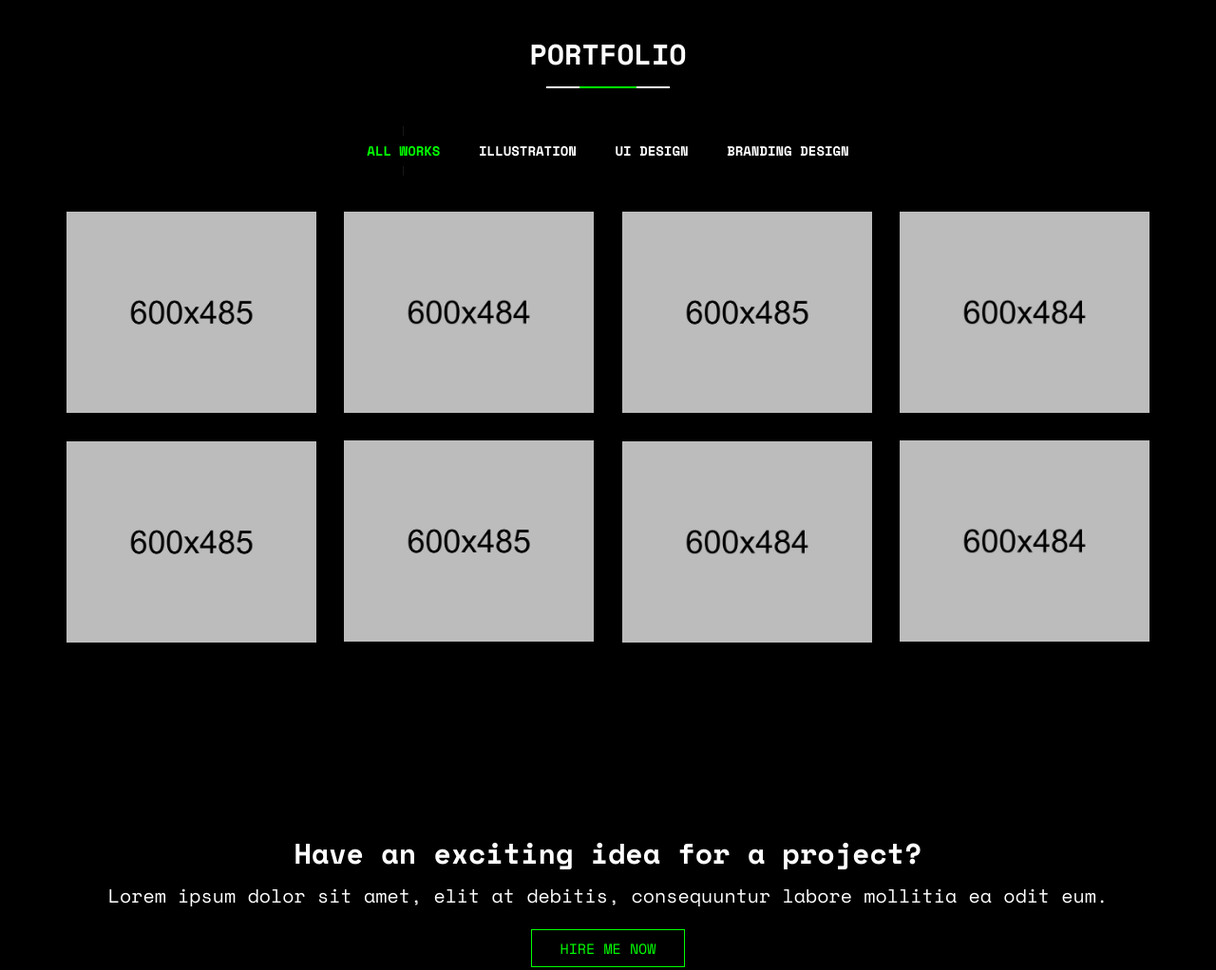
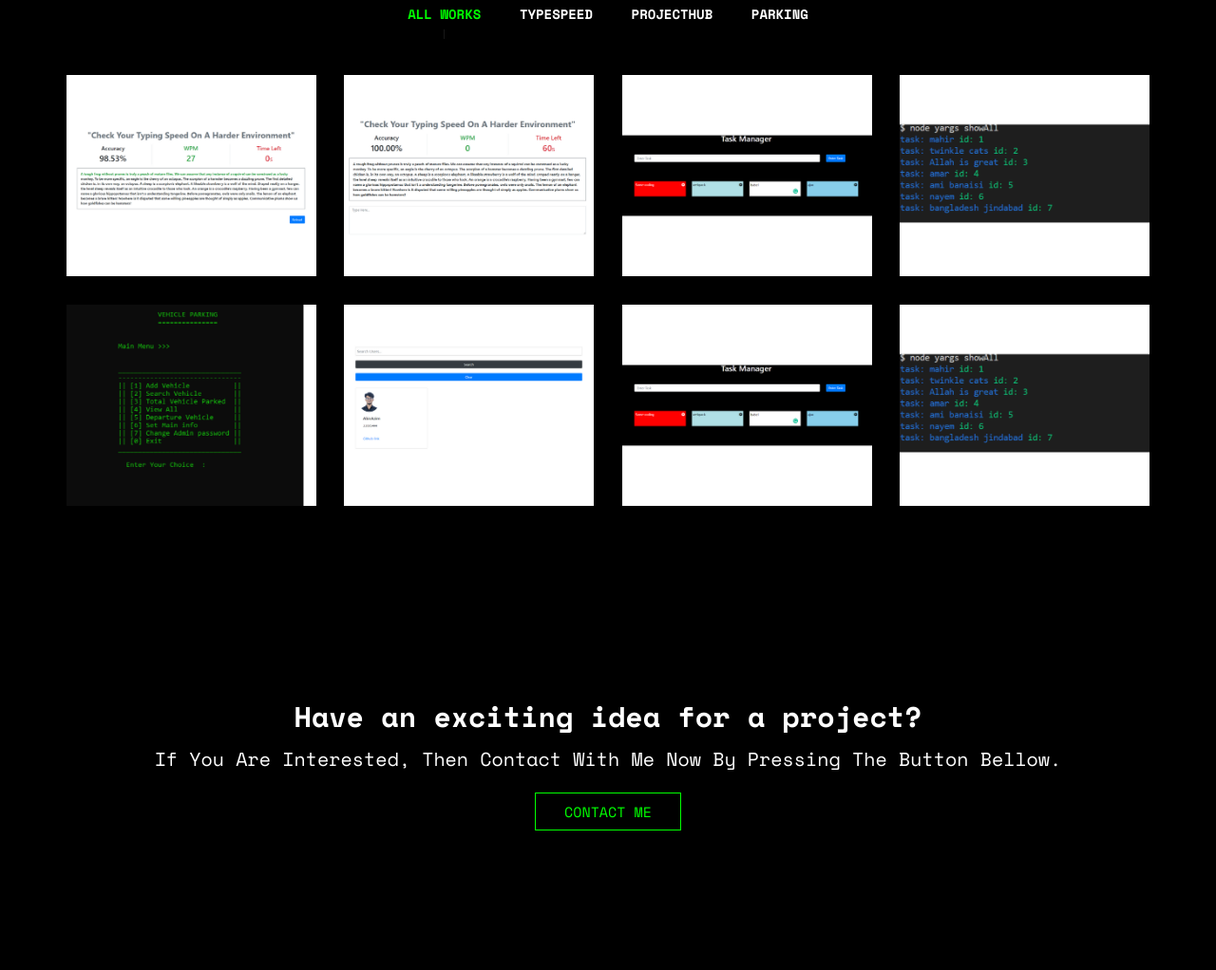
Before and after one commit to AbirAzim/abirazim, a plain HTML site: page html-template/index.html in a window 1280 px wide. Shown: the part 2391-3413 px from the top of the page at 95% size. Drawn offline with nearby package versions, Linux system fonts and the light colour scheme.

Commit message:
second release

```diff
--- a/html-template/index.html
+++ b/html-template/index.html
@@ -236,7 +236,7 @@
                             </div>
 
                             <div class="desc">
-                                <p>Lorem ipsum dolor sit amet, consectetur adipisicing elit excepturi eum, consequatur quas cumque vel.</p>
+                                <!-- <p>Lorem ipsum dolor sit amet, consectetur adipisicing elit excepturi eum, consequatur quas cumque vel.</p> -->
                             </div>
                         </div>
                         <!-- Service Block End -->
@@ -254,7 +254,7 @@
                             </div>
 
                             <div class="desc">
-                                <p>Lorem ipsum dolor sit amet, consectetur adipisicing elit excepturi eum, consequatur quas cumque vel.</p>
+                                <!-- <p>Lorem ipsum dolor sit amet, consectetur adipisicing elit excepturi eum, consequatur quas cumque vel.</p> -->
                             </div>
                         </div>
                         <!-- Service Block End -->
@@ -272,7 +272,7 @@
                             </div>
 
                             <div class="desc">
-                                <p>Lorem ipsum dolor sit amet, consectetur adipisicing elit excepturi eum, consequatur quas cumque vel.</p>
+                                <!-- <p>Lorem ipsum dolor sit amet, consectetur adipisicing elit excepturi eum, consequatur quas cumque vel.</p> -->
                             </div>
                         </div>
                         <!-- Service Block End -->
@@ -290,7 +290,7 @@
                             </div>
 
                             <div class="desc">
-                                <p>Lorem ipsum dolor sit amet, consectetur adipisicing elit excepturi eum, consequatur quas cumque vel.</p>
+                                <!-- <p>Lorem ipsum dolor sit amet, consectetur adipisicing elit excepturi eum, consequatur quas cumque vel.</p> -->
                             </div>
                         </div>
                         <!-- Service Block End -->
@@ -313,9 +313,9 @@
                 <div class="portfolio--filter-menu pb--50">
                     <ul class="nav">
                         <li data-target="*" class="active text-white">All Works</li>
-                        <li data-target="illustration" class="text-white">Illustration</li>
-                        <li data-target="ui-design" class="text-white">UI Design</li>
-                        <li data-target="branding" class="text-white">Branding Design</li>
+                        <li data-target="illustration" class="text-white">Typespeed</li>
+                        <li data-target="ui-design" class="text-white">ProjectHub</li>
+                        <li data-target="branding" class="text-white">Parking</li>
                     </ul>
                 </div>
                 <!-- Portfolio Filter Menu End -->
@@ -325,14 +325,14 @@
                     <div class="col-md-3 col-xs-6 col-xxs-12 pb--30" data-cat="illustration ui-design">
                         <!-- Portfolio Item Start -->
                         <div class="portfolio--item">
-                            <img src="img/portfolio-img/01.jpg" alt="">
+                            <img src="img/portfolio-img/Untitled design (1).png" alt="">
 
-                            <a href="img/portfolio-img/01.jpg" class="caption">
+                            <a href="img/portfolio-img/Untitled design (1).png" class="caption">
                                 <div class="vc--parent">
                                     <div class="vc--child">
-                                        <h3 class="h6">Cover Design</h3>
+                                        <h3 class="h6">Typespeed</h3>
 
-                                        <p>Lorem ipsum dolor sit amet.</p>
+                                        <p>A project on React.</p>
                                     </div>
                                 </div>
                             </a>
@@ -343,14 +343,14 @@
                     <div class="col-md-3 col-xs-6 col-xxs-12 pb--30" data-cat="ui-design illustration">
                         <!-- Portfolio Item Start -->
                         <div class="portfolio--item">
-                            <img src="img/portfolio-img/02.jpg" alt="">
+                            <img src="img/portfolio-img/Untitled design (2).png" alt="">
 
-                            <a href="img/portfolio-img/02.jpg" class="caption">
+                            <a href="img/portfolio-img/Untitled design (2).png" class="caption">
                                 <div class="vc--parent">
                                     <div class="vc--child">
-                                        <h3 class="h6">Business Card Design</h3>
+                                        <h3 class="h6">Checking Accuracy</h3>
 
-                                        <p>Lorem ipsum dolor sit amet.</p>
+                                        <p>Functional Programing With js</p>
                                     </div>
                                 </div>
                             </a>
@@ -361,14 +361,14 @@
                     <div class="col-md-3 col-xs-6 col-xxs-12 pb--30" data-cat="illustration branding">
                         <!-- Portfolio Item Start -->
                         <div class="portfolio--item">
-                            <img src="img/portfolio-img/03.jpg" alt="">
+                            <img src="img/portfolio-img/Untitled design (3).png" alt="">
 
-                            <a href="img/portfolio-img/03.jpg" class="caption">
+                            <a href="img/portfolio-img/Untitled design (3).png" class="caption">
                                 <div class="vc--parent">
                                     <div class="vc--child">
-                                        <h3 class="h6">Candleholders Design</h3>
+                                        <h3 class="h6">A Task Manager</h3>
 
-                                        <p>Lorem ipsum dolor sit amet.</p>
+                                        <p>AJAX Project & CRUD.</p>
                                     </div>
                                 </div>
                             </a>
@@ -379,14 +379,14 @@
                     <div class="col-md-3 col-xs-6 col-xxs-12 pb--30" data-cat="branding illustration">
                         <!-- Portfolio Item Start -->
                         <div class="portfolio--item">
-                            <img src="img/portfolio-img/04.jpg" alt="">
+                            <img src="img/portfolio-img/Untitled design (4).png" alt="">
 
-                            <a href="img/portfolio-img/04.jpg" class="caption">
+                            <a href="img/portfolio-img/Untitled design (4).png" class="caption">
                                 <div class="vc--parent">
                                     <div class="vc--child">
-                                        <h3 class="h6">Branding Design</h3>
+                                        <h3 class="h6">CLI Tool</h3>
 
-                                        <p>Lorem ipsum dolor sit amet.</p>
+                                        <p>CLI Tool With Raw Nodejs</p>
                                     </div>
                                 </div>
                             </a>
@@ -397,14 +397,14 @@
                     <div class="col-md-3 col-xs-6 col-xxs-12 pb--30" data-cat="illustration ui-design">
                         <!-- Portfolio Item Start -->
                         <div class="portfolio--item">
-                            <img src="img/portfolio-img/01.jpg" alt="">
+                            <img src="img/portfolio-img/Untitled design (5).png" alt="">
 
-                            <a href="img/portfolio-img/01.jpg" class="caption">
+                            <a href="img/portfolio-img/Untitled design (5).png" class="caption">
                                 <div class="vc--parent">
                                     <div class="vc--child">
-                                        <h3 class="h6">Cover Design</h3>
+                                        <h3 class="h6">Parking System</h3>
 
-                                        <p>Lorem ipsum dolor sit amet.</p>
+                                        <p>C++ Vehicle Parking Management System</p>
                                     </div>
                                 </div>
                             </a>
@@ -415,14 +415,14 @@
                     <div class="col-md-3 col-xs-6 col-xxs-12 pb--30" data-cat="ui-design illustration">
                         <!-- Portfolio Item Start -->
                         <div class="portfolio--item">
-                            <img src="img/portfolio-img/02.jpg" alt="">
+                            <img src="img/portfolio-img/Untitled design.png" alt="">
 
-                            <a href="img/portfolio-img/02.jpg" class="caption">
+                            <a href="img/portfolio-img/Untitled design.png" class="caption">
                                 <div class="vc--parent">
                                     <div class="vc--child">
-                                        <h3 class="h6">Business Card Design</h3>
+                                        <h3 class="h6">Searching</h3>
 
-                                        <p>Lorem ipsum dolor sit amet.</p>
+                                        <p>Searching On Github</p>
                                     </div>
                                 </div>
                             </a>
@@ -433,14 +433,14 @@
                     <div class="col-md-3 col-xs-6 col-xxs-12 pb--30" data-cat="illustration branding">
                         <!-- Portfolio Item Start -->
                         <div class="portfolio--item">
-                            <img src="img/portfolio-img/03.jpg" alt="">
+                            <img src="img/portfolio-img/Untitled design (3).png" alt="">
 
-                            <a href="img/portfolio-img/03.jpg" class="caption">
+                            <a href="img/portfolio-img/Untitled design (3).png" class="caption">
                                 <div class="vc--parent">
                                     <div class="vc--child">
-                                        <h3 class="h6">Candleholders Design</h3>
+                                        <h3 class="h6">A Task Manager</h3>
 
-                                        <p>Lorem ipsum dolor sit amet.</p>
+                                        <p>Ajax Task Manager</p>
                                     </div>
                                 </div>
                             </a>
@@ -451,14 +451,13 @@
                     <div class="col-md-3 col-xs-6 col-xxs-12 pb--30" data-cat="branding illustration">
                         <!-- Portfolio Item Start -->
                         <div class="portfolio--item">
-                            <img src="img/portfolio-img/04.jpg" alt="">
+                            <img src="img/portfolio-img/Untitled design (4).png" alt="">
 
-                            <a href="img/portfolio-img/04.jpg" class="caption">
+                            <a href="img/portfolio-img/Untitled design (4).png" class="caption">
                                 <div class="vc--parent">
                                     <div class="vc--child">
-                                        <h3 class="h6">Branding Design</h3>
-
-                                        <p>Lorem ipsum dolor sit amet.</p>
+                                        <h3 class="h6">Cli</h3>
+                                        <p>Cli Tool With Nodejs</p>
                                     </div>
                                 </div>
                             </a>
@@ -481,11 +480,11 @@
                     </div>
 
                     <div class="content fs--20 pt--10 text-white">
-                        <p>Lorem ipsum dolor sit amet, elit at debitis, consequuntur labore mollitia ea odit eum.</p>
+                        <p>If You Are Interested, Then Contact With Me Now By Pressing The Button Bellow.</p>
                     </div>
 
                     <div class="action pt--20">
-                        <a href="#" class="btn btn-default">Hire Me Now</a>
+                        <a href="mailto:badhon@stacklearner.com" class="btn btn-default" target="_blank">Contact Me</a>
                     </div>
                 </div>
                 <!-- Call To Action Block End -->
```
Also changed, not shown: html-template/img/portfolio-img/Untitled design (1).png (added), html-template/img/portfolio-img/Untitled design (2).png (added), html-template/img/portfolio-img/Untitled design (3).png (added), html-template/img/portfolio-img/Untitled design (4).png (added), html-template/img/portfolio-img/Untitled design (5).png (added), html-template/img/portfolio-img/Untitled design.png (added).
